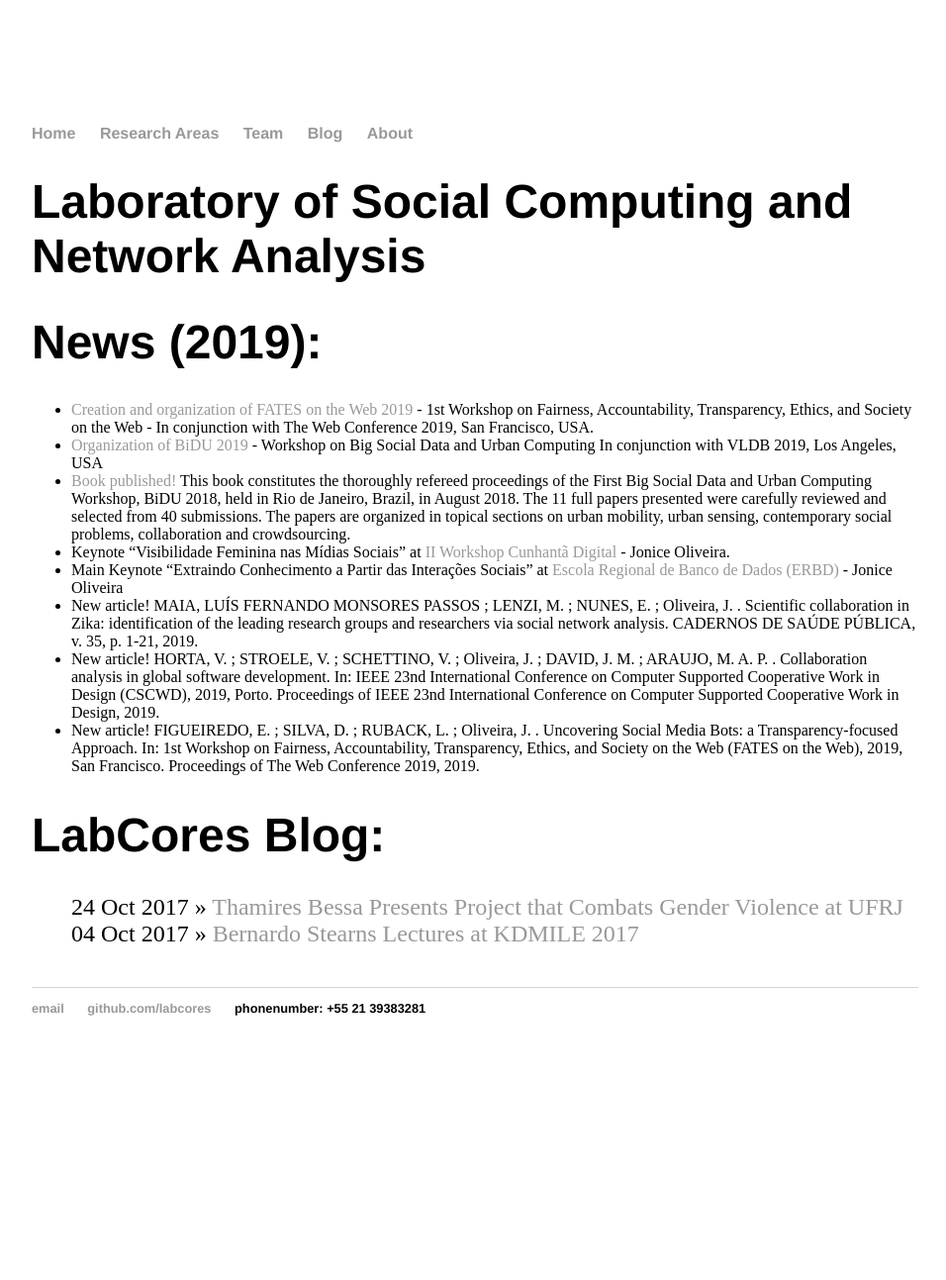
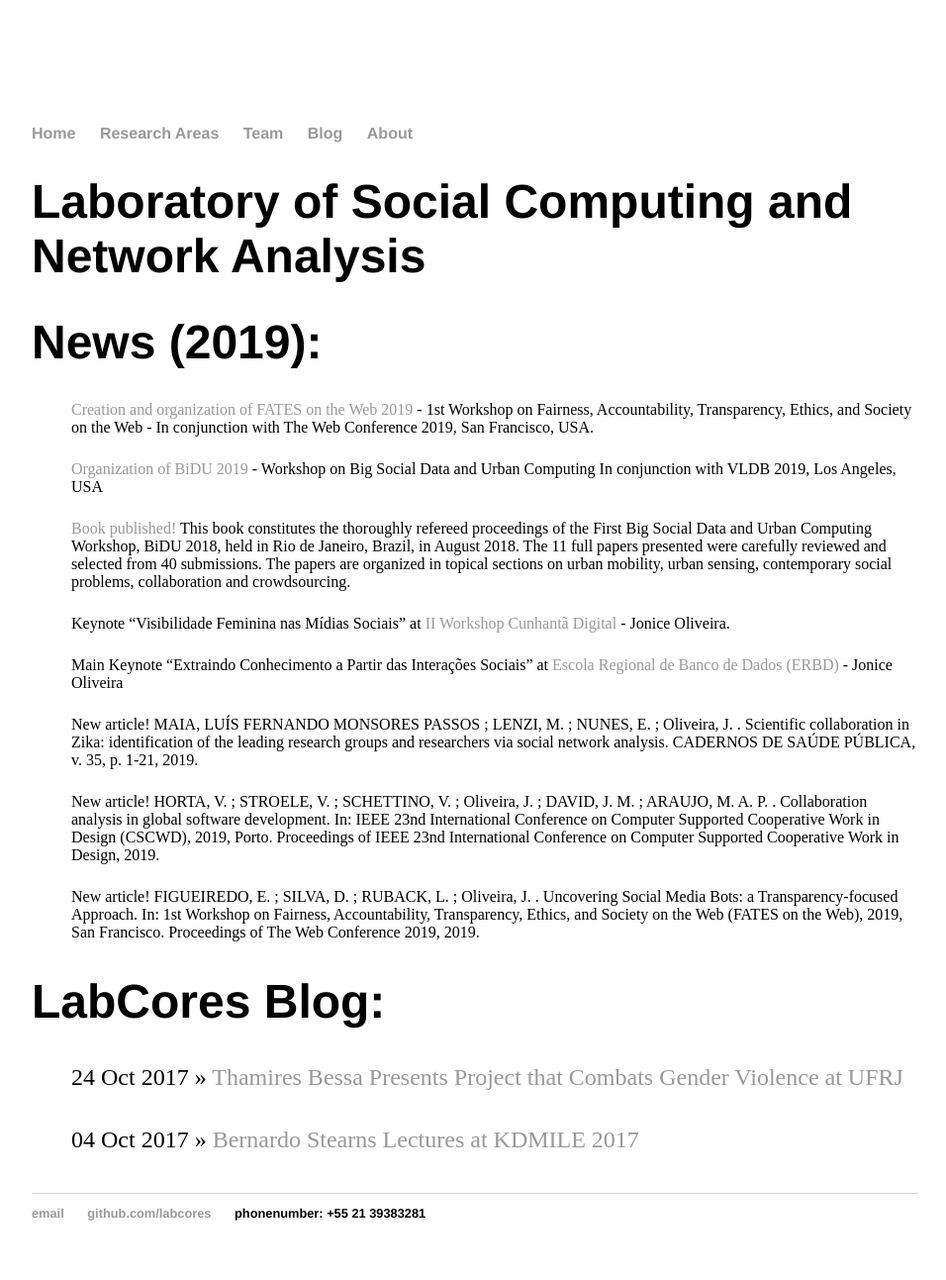
Before and after one commit to labcores/labcores.github.io, a Jekyll site: the page built from index.html, in a window 1280 px wide. Shown: the whole page at 99% size, without its empty margins (160-1116 px from the left). Built offline with Jekyll 4.4.1, drawn with Linux system fonts in a browser that asks for light colours; before the commit the page ends 1086 px from its top, so only the background shows below that.

```diff
--- a/_layouts/default.html
+++ b/_layouts/default.html
@@ -4,9 +4,9 @@
 			<title>{{ page.title }}</title>
 			<!-- link to main stylesheet -->
 			<link rel="stylesheet" type="text/css" href="/css/main.css">
-			<div class="logo"></div>
 		</head>
 		<body>
+			<div class="logo"></div>
 			<nav>
 	    		<ul>
 	    		    <li><a href="/">Home</a></li>
--- a/index.html
+++ b/index.html
@@ -2,26 +2,26 @@
 layout: default
 title: Laboratory of Social Computing and Network Analysis
 ---
-<div class="blurb">
+<div class="research">
 	<h1>{{ page.title }}</h1>
 
 	<h1>News (2019):</h1>
 	<ul>
-		<li><a href="http://fates19.isti.cnr.it">Creation and organization of FATES on the Web 2019</a> - 1st Workshop on Fairness, Accountability, Transparency, Ethics, and Society on the Web - In conjunction with The Web Conference 2019, San Francisco, USA.</li>
-		<li><a href="https://sites.google.com/view/bidu2019/">Organization of BiDU 2019</a> - Workshop on Big Social Data and Urban Computing In conjunction with VLDB 2019, Los Angeles, USA</li>
-		<li><a href="https://www.springer.com/br/book/9783030112370?wt_mc=ThirdParty.SpringerLink.3.EPR653.About_eBook#otherversion=9783030112387">Book published!</a> This book constitutes the thoroughly refereed proceedings of the First Big Social Data and Urban Computing Workshop, BiDU 2018, held in Rio de Janeiro, Brazil, in August 2018. The 11 full papers presented were carefully reviewed and selected from 40 submissions. The papers are organized in topical sections on urban mobility, urban sensing, contemporary social problems, collaboration and crowdsourcing.</li>
-		<li>Keynote “Visibilidade Feminina nas Mídias Sociais” at <a href="https://www.facebook.com/cunhantadigital/videos/520326815159506/?id=478091739046347&story_fbid=1126149407573907">II Workshop Cunhantã Digital</a> - Jonice Oliveira.</li>
-		<li>Main Keynote “Extraindo Conhecimento a Partir das Interações Sociais” at <a href="http://cc.uffs.edu.br/erbd2019/">Escola Regional de Banco de Dados (ERBD)</a> - Jonice Oliveira</li>
-		<li>New article! MAIA, LUÍS FERNANDO MONSORES PASSOS ; LENZI, M. ; NUNES, E. ; Oliveira, J. . Scientific collaboration in Zika: identification of the leading research groups and researchers via social network analysis. CADERNOS DE SAÚDE PÚBLICA, v. 35, p. 1-21, 2019.</li>
-		<li>New article! HORTA, V. ; STROELE, V. ; SCHETTINO, V. ; Oliveira, J. ; DAVID, J. M. ; ARAUJO, M. A. P. . Collaboration analysis in global software development. In: IEEE 23nd International Conference on Computer Supported Cooperative Work in Design (CSCWD), 2019, Porto. Proceedings of IEEE 23nd International Conference on Computer Supported Cooperative Work in Design, 2019.</li>
-		<li>New article! FIGUEIREDO, E. ; SILVA, D. ; RUBACK, L. ; Oliveira, J. . Uncovering Social Media Bots: a Transparency-focused Approach. In: 1st Workshop on Fairness, Accountability, Transparency, Ethics, and Society on the Web (FATES on the Web), 2019, San Francisco. Proceedings of The Web Conference 2019, 2019.</li>
+		<p><li><a href="http://fates19.isti.cnr.it">Creation and organization of FATES on the Web 2019</a> - 1st Workshop on Fairness, Accountability, Transparency, Ethics, and Society on the Web - In conjunction with The Web Conference 2019, San Francisco, USA.</li></p>
+		<p><li><a href="https://sites.google.com/view/bidu2019/">Organization of BiDU 2019</a> - Workshop on Big Social Data and Urban Computing In conjunction with VLDB 2019, Los Angeles, USA</li></p>
+		<p><li><a href="https://www.springer.com/br/book/9783030112370?wt_mc=ThirdParty.SpringerLink.3.EPR653.About_eBook#otherversion=9783030112387">Book published!</a> This book constitutes the thoroughly refereed proceedings of the First Big Social Data and Urban Computing Workshop, BiDU 2018, held in Rio de Janeiro, Brazil, in August 2018. The 11 full papers presented were carefully reviewed and selected from 40 submissions. The papers are organized in topical sections on urban mobility, urban sensing, contemporary social problems, collaboration and crowdsourcing.</li></p>
+		<p><li>Keynote “Visibilidade Feminina nas Mídias Sociais” at <a href="https://www.facebook.com/cunhantadigital/videos/520326815159506/?id=478091739046347&story_fbid=1126149407573907">II Workshop Cunhantã Digital</a> - Jonice Oliveira.</li></p>
+		<p><li>Main Keynote “Extraindo Conhecimento a Partir das Interações Sociais” at <a href="http://cc.uffs.edu.br/erbd2019/">Escola Regional de Banco de Dados (ERBD)</a> - Jonice Oliveira</li></p>
+		<p><li>New article! MAIA, LUÍS FERNANDO MONSORES PASSOS ; LENZI, M. ; NUNES, E. ; Oliveira, J. . Scientific collaboration in Zika: identification of the leading research groups and researchers via social network analysis. CADERNOS DE SAÚDE PÚBLICA, v. 35, p. 1-21, 2019.</li></p>
+		<p><li>New article! HORTA, V. ; STROELE, V. ; SCHETTINO, V. ; Oliveira, J. ; DAVID, J. M. ; ARAUJO, M. A. P. . Collaboration analysis in global software development. In: IEEE 23nd International Conference on Computer Supported Cooperative Work in Design (CSCWD), 2019, Porto. Proceedings of IEEE 23nd International Conference on Computer Supported Cooperative Work in Design, 2019.</li></p>
+		<p><li>New article! FIGUEIREDO, E. ; SILVA, D. ; RUBACK, L. ; Oliveira, J. . Uncovering Social Media Bots: a Transparency-focused Approach. In: 1st Workshop on Fairness, Accountability, Transparency, Ethics, and Society on the Web (FATES on the Web), 2019, San Francisco. Proceedings of The Web Conference 2019, 2019.</li></p>
 	</ul>
 
 	<h1>LabCores Blog:</h1>
 	<ul class="posts">
 
 	  {% for post in site.posts %}
-	    <li><span>{{ post.date | date_to_string }}</span> » <a href="{{ post.url }}" title="{{ post.title }}">{{ post.title }}</a></li>
+	    <p><li><span>{{ post.date | date_to_string }}</span> » <a href="{{ post.url }}" title="{{ post.title }}">{{ post.title }}</a></li></p>
 	  {% endfor %}
 	</ul>
 </div>
```
